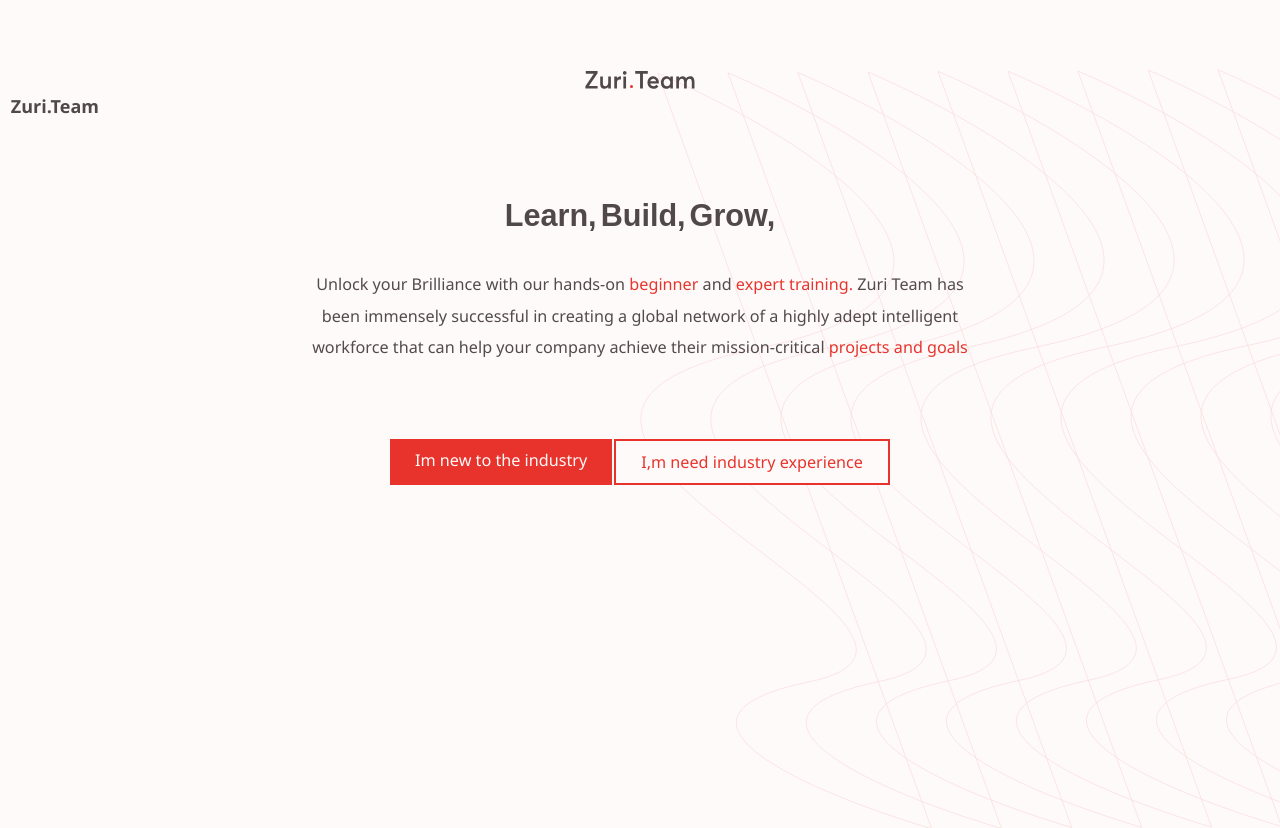
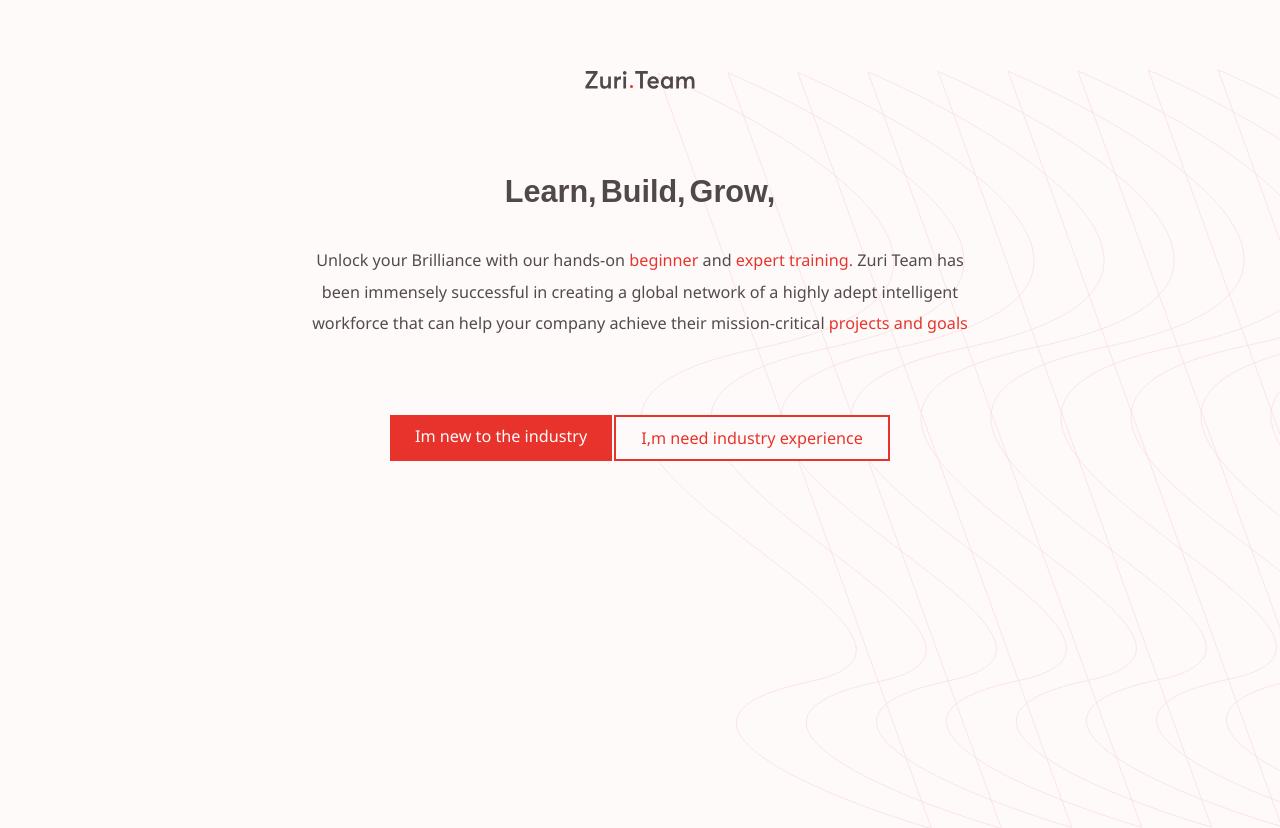
Before and after one commit to muhaj-dev/zuri-website, a plain HTML site: page index.html in a window 1280 px wide. Shown: the top 828 px of the page. Drawn offline with Linux system fonts and the light colour scheme.

Commit message:
induSTRY PAGE

```diff
--- a/index.html
+++ b/index.html
@@ -15,7 +15,6 @@
                 <img class="logo" src="svg/logo.svg" alt="logo" />
                 <div class="logo-dot"></div>
             </div>
-            <h2 class="logo">Zuri<span>.</span>Team</h2>
             <div class="header-title">
                 <div>Learn,</div>
                 <div>Build,</div>
```
